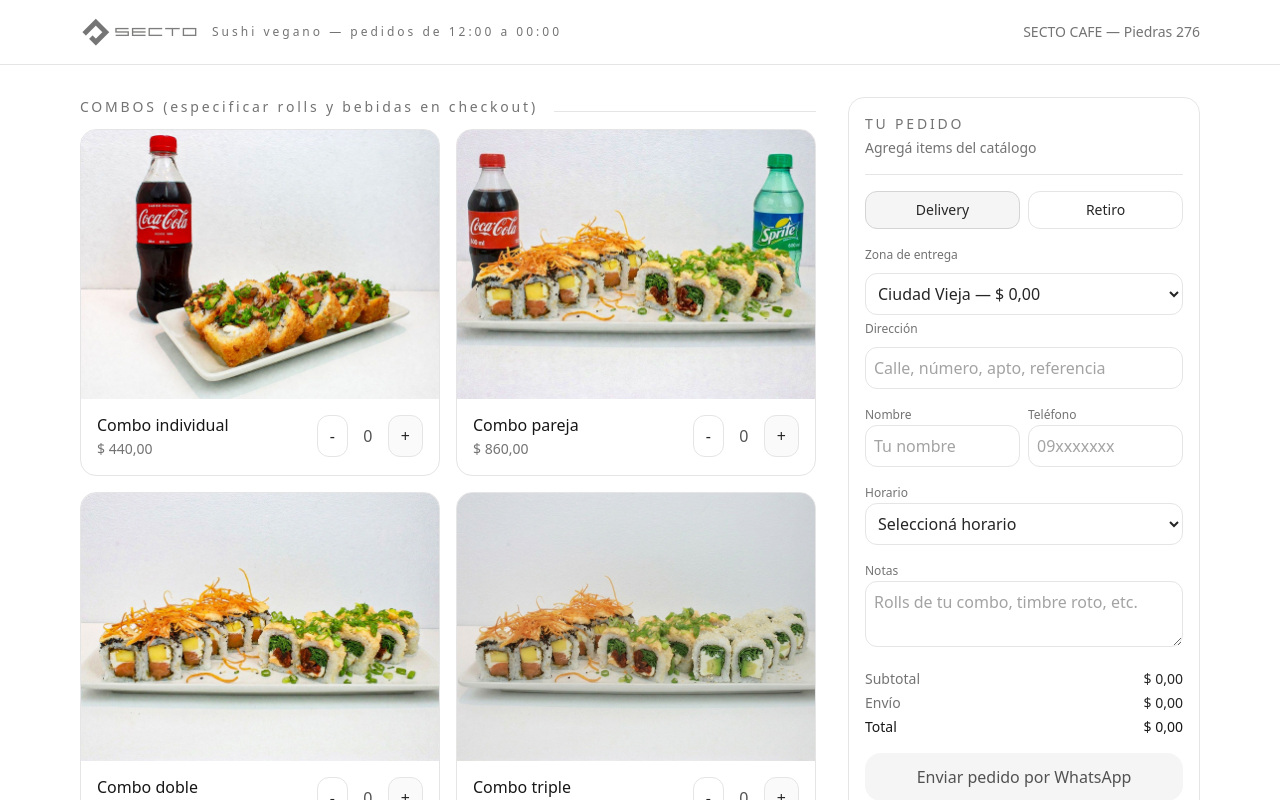
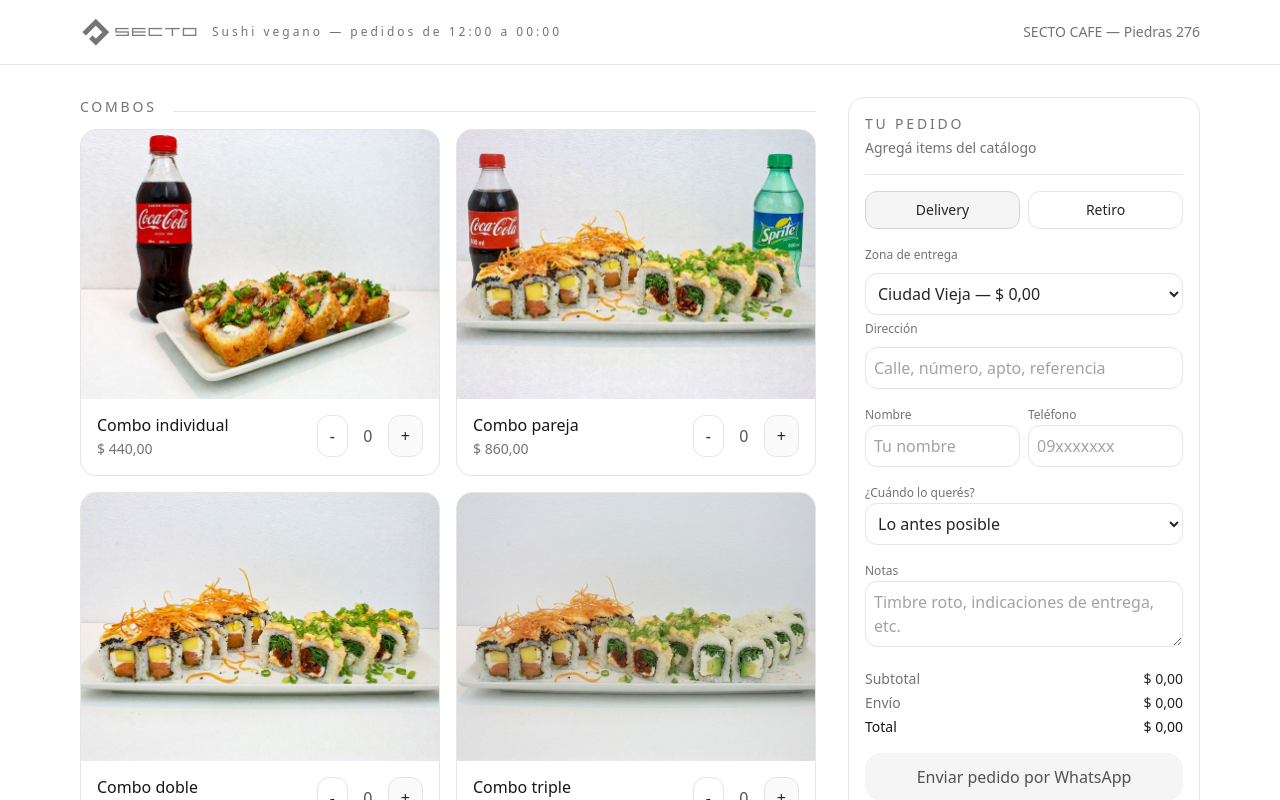
Before and after one commit to feiquiclothing/Secto, a React (Vite) app: page / in a window 1280 px wide. Shown: the top 800 px of the page. Built offline with nearby package versions, Linux system fonts and the light colour scheme.

Commit message:
Update SectoCafePedidos.jsx

```diff
--- a/src/SectoCafePedidos.jsx
+++ b/src/SectoCafePedidos.jsx
@@ -50,7 +50,7 @@ function isOpenBySchedule() {
 const MENU = [
    {
     id: "combos",
-    name: "COMBOS (especificar rolls y bebidas en checkout)",
+    name: "COMBOS",
     items: [
       { id: "c01", name: "Combo individual", price: 440, img: "/Photos/combo ind.jpeg"  },
       { id: "c02", name: "Combo pareja", price: 860, img: "/Photos/combo pareja.jpeg"  },
@@ -101,7 +101,7 @@ const MENU = [
       { id: "b03", name: "Coca Cola 600cc", price: 135, img: "/Photos/coca.png" },
       { id: "b02", name: "Coca Cola Zero 600cc", price: 135, img: "/Photos/coca zero.png" },
       { id: "b05", name: "Sprite 600cc", price: 135, img: "/Photos/sprite.png" },
-       { id: "b05", name: "Sprite Zero 600cc", price: 135, img: "/Photos/sprite zero.png" },
+       { id: "b06", name: "Sprite Zero 600cc", price: 135, img: "/Photos/sprite zero.png" },
     ],
   },
 ];
@@ -136,6 +136,46 @@ function buildHours(start = "12:00", end = "23:59", stepMin = 60) {
 }
 
 const HOURS = buildHours("12:00", "23:59", 60);
+
+const COMBO_CONFIG = {
+  c01: { rolls: 1, drinks: 1 },
+  c02: { rolls: 2, drinks: 2 },
+  c03: { rolls: 2, drinks: 0 },
+  c04: { rolls: 3, drinks: 0 },
+};
+
+const ROLL_OPTIONS =
+  MENU.find((cat) => cat.id === "rolls")?.items.map((item) => ({
+    id: item.id,
+    name: item.name.split(" - ")[0],
+  })) || [];
+
+const DRINK_OPTIONS =
+  MENU.find((cat) => cat.id === "bebidas")?.items.map((item) => ({
+    id: item.id,
+    name: item.name,
+  })) || [];
+
+function getCurrentMinutesInTZ() {
+  const parts = new Intl.DateTimeFormat("en-US", {
+    timeZone: TZ,
+    hour: "2-digit",
+    minute: "2-digit",
+    hour12: false,
+  }).formatToParts(new Date());
+
+  const hour = Number(parts.find((p) => p.type === "hour")?.value || 0);
+  const minute = Number(parts.find((p) => p.type === "minute")?.value || 0);
+  return hour * 60 + minute;
+}
+
+function futureHours() {
+  const nowMin = getCurrentMinutesInTZ();
+  return HOURS.filter((h) => {
+    const [H, M] = h.split(":").map(Number);
+    return H * 60 + M > nowMin;
+  });
+}
 
 const currency = (uy) =>
   new Intl.NumberFormat("es-UY", {
@@ -182,6 +222,7 @@ function buildWhatsAppText(order) {
     address,
     notes,
     time,
+    comboSelections = [],
     paid,
   } = order;
 
@@ -192,12 +233,19 @@ function buildWhatsAppText(order) {
       "• " + item.name + " x" + qty + " — " + currency(item.price * qty)
   );
 
+  const comboLines = comboSelections.flatMap((combo) => {
+    const details = [];
+    if (combo.rolls?.length) details.push("Rolls: " + combo.rolls.join(" / "));
+    if (combo.drinks?.length) details.push("Bebidas: " + combo.drinks.join(" / "));
+    return details.length ? ["  ↳ " + combo.comboName + " — " + details.join(" · ")] : [];
+  });
+
   const zona = ZONES.find((z) => z.id === zone)?.name || "";
 
   const info = [
     "Metodo: " + (method === "pickup" ? "Retiro en local" : "Delivery"),
     method === "delivery" ? "Zona: " + zona + " (" + currency(fee) + ")" : null,
-    "Horario: " + (time || "(no especificado)"),
+    "Horario: " + (time === "asap" ? "Lo antes posible" : time),
     "Nombre: " + name,
     "Tel: " + phone,
     method === "delivery" ? "Direccion: " + address : null,
@@ -210,6 +258,7 @@ function buildWhatsAppText(order) {
     "",
     "Items:",
     ...lines,
+    ...comboLines,
     "",
     "Subtotal: " + currency(subtotal),
     "Total: " + currency(total),
@@ -225,7 +274,8 @@ export default function SectoCafePedidos() {
   const [phone, setPhone] = useState("");
   const [address, setAddress] = useState("");
   const [notes, setNotes] = useState("");
-  const [time, setTime] = useState("");
+  const [time, setTime] = useState("asap");
+  const [comboSelections, setComboSelections] = useState({});
 
   const cartRef = useRef(null);
   const [cartHighlight, setCartHighlight] = useState(false);
@@ -233,6 +283,44 @@ export default function SectoCafePedidos() {
   const [sending, setSending] = useState(false);
 
   const items = useMemo(() => Object.values(cart), [cart]);
+
+
+  const comboInstances = useMemo(() => {
+    const result = [];
+    items.forEach(({ item, qty }) => {
+      const config = COMBO_CONFIG[item.id];
+      if (!config) return;
+      for (let i = 0; i < qty; i += 1) {
+        result.push({ item, index: i, key: `${item.id}-${i}`, config });
+      }
+    });
+    return result;
+  }, [items]);
+
+  const setComboChoice = (key, type, index, value) => {
+    setComboSelections((prev) => {
+      const current = prev[key] || { rolls: [], drinks: [] };
+      const nextValues = [...(current[type] || [])];
+      nextValues[index] = value;
+      return {
+        ...prev,
+        [key]: {
+          ...current,
+          [type]: nextValues,
+        },
+      };
+    });
+  };
+
+  const combosComplete = comboInstances.every(({ key, config }) => {
+    const selection = comboSelections[key] || {};
+    const rolls = selection.rolls || [];
+    const drinks = selection.drinks || [];
+    return (
+      rolls.slice(0, config.rolls).filter(Boolean).length === config.rolls &&
+      drinks.slice(0, config.drinks).filter(Boolean).length === config.drinks
+    );
+  });
 
   const subtotal = useMemo(
     () => items.reduce((s, { item, qty }) => s + item.price * qty, 0),
@@ -257,6 +345,7 @@ export default function SectoCafePedidos() {
     name &&
     phone &&
     time &&
+    combosComplete &&
     (method === "pickup" || address || zone === "cv");
 
   const canSendNow = canSend && isOpen && !sending;
@@ -277,6 +366,19 @@ export default function SectoCafePedidos() {
     address,
     notes,
     time,
+    comboSelections: comboInstances.map(({ item, key }) => {
+      const selection = comboSelections[key] || {};
+      return {
+        comboId: item.id,
+        comboName: item.name,
+        rolls: (selection.rolls || []).map(
+          (id) => ROLL_OPTIONS.find((r) => r.id === id)?.name || id
+        ),
+        drinks: (selection.drinks || []).map(
+          (id) => DRINK_OPTIONS.find((d) => d.id === id)?.name || id
+        ),
+      };
+    }),
     ...extra,
   });
 
@@ -299,7 +401,7 @@ export default function SectoCafePedidos() {
 
   const sendOrder = async (paid = false) => {
     if (!canSendNow) {
-      alert("Te falta completar datos (nombre, teléfono, horario y dirección/zona) o el local está cerrado.");
+      alert("Revisá los datos del pedido. Completá nombre, teléfono, dirección/zona y todas las opciones de los combos.");
       return;
     }
 
@@ -496,6 +598,68 @@ export default function SectoCafePedidos() {
               ))}
             </div>
 
+
+            {comboInstances.length > 0 && (
+              <div className="mt-4 space-y-4">
+                <div>
+                  <h3 className="text-xs tracking-[0.16em] text-neutral-500">
+                    ELEGÍ TU COMBO
+                  </h3>
+                  <p className="text-xs text-neutral-400 mt-1">
+                    Completá las opciones de cada combo antes de enviar.
+                  </p>
+                </div>
+
+                {comboInstances.map(({ item, index, key, config }) => {
+                  const selection = comboSelections[key] || { rolls: [], drinks: [] };
+
+                  return (
+                    <div key={key} className="rounded-xl border border-neutral-200 p-3 space-y-2">
+                      <div className="text-sm font-medium text-neutral-800">
+                        {item.name}{cart[item.id]?.qty > 1 ? ` #${index + 1}` : ""}
+                      </div>
+
+                      {Array.from({ length: config.rolls }).map((_, rollIndex) => (
+                        <select
+                          key={`roll-${rollIndex}`}
+                          value={selection.rolls?.[rollIndex] || ""}
+                          onChange={(e) =>
+                            setComboChoice(key, "rolls", rollIndex, e.target.value)
+                          }
+                          className="w-full bg-white border border-neutral-200 rounded-xl p-2 text-sm"
+                        >
+                          <option value="">Elegí roll {rollIndex + 1}</option>
+                          {ROLL_OPTIONS.map((roll) => (
+                            <option key={roll.id} value={roll.id}>
+                              {roll.name}
+                            </option>
+                          ))}
+                        </select>
+                      ))}
+
+                      {Array.from({ length: config.drinks }).map((_, drinkIndex) => (
+                        <select
+                          key={`drink-${drinkIndex}`}
+                          value={selection.drinks?.[drinkIndex] || ""}
+                          onChange={(e) =>
+                            setComboChoice(key, "drinks", drinkIndex, e.target.value)
+                          }
+                          className="w-full bg-white border border-neutral-200 rounded-xl p-2 text-sm"
+                        >
+                          <option value="">Elegí bebida {drinkIndex + 1}</option>
+                          {DRINK_OPTIONS.map((drink) => (
+                            <option key={drink.id} value={drink.id}>
+                              {drink.name}
+                            </option>
+                          ))}
+                        </select>
+                      ))}
+                    </div>
+                  );
+                })}
+              </div>
+            )}
+
             <hr className="my-4 border-neutral-200" />
 
             <div className="grid grid-cols-2 gap-2 text-sm mb-3">
@@ -576,22 +740,26 @@ export default function SectoCafePedidos() {
             </div>
 
             <div className="mt-3">
-              <label className="text-xs text-neutral-500">Horario</label>
+              <label className="text-xs text-neutral-500">¿Cuándo lo querés?</label>
 
               <select
                 value={time}
                 onChange={(e) => setTime(e.target.value)}
-                className="w-full bg-white border border-neutral-200 rounded-xl p-2"
+                disabled={!isOpen}
+                className="w-full bg-white border border-neutral-200 rounded-xl p-2 disabled:bg-neutral-100 disabled:text-neutral-500"
               >
-                <option value="">
-                  {isOpen ? "Seleccioná horario" : "Cerrado (no disponible)"}
-                </option>
-
-                {HOURS.map((h) => (
-                  <option key={h} value={h}>
-                    {h}
-                  </option>
-                ))}
+                {isOpen ? (
+                  <>
+                    <option value="asap">Lo antes posible</option>
+                    {futureHours().map((h) => (
+                      <option key={h} value={h}>
+                        {h}
+                      </option>
+                    ))}
+                  </>
+                ) : (
+                  <option value="">Pedidos cerrados</option>
+                )}
               </select>
             </div>
 
@@ -601,7 +769,7 @@ export default function SectoCafePedidos() {
               <textarea
                 value={notes}
                 onChange={(e) => setNotes(e.target.value)}
-                placeholder="Rolls de tu combo, timbre roto, etc."
+                placeholder="Timbre roto, indicaciones de entrega, etc."
                 className="w-full bg-white border border-neutral-200 rounded-xl p-2 placeholder-neutral-400"
                 rows={2}
               />
@@ -640,7 +808,7 @@ export default function SectoCafePedidos() {
               </button>
 
               <button
-                onClick={() => dispatch({ type: "clear" })}
+                onClick={() => { dispatch({ type: "clear" }); setComboSelections({}); }}
                 className="w-full rounded-2xl py-2 text-sm border border-neutral-200"
               >
                 Vaciar carrito
@@ -739,7 +907,7 @@ export default function SectoCafePedidos() {
             </div>
 
             <p className="text-[11px] text-neutral-500">
-              Vas a completar nombre, teléfono, horario y dirección antes de enviarlo.
+              Vas a completar nombre, teléfono y dirección antes de enviarlo.
             </p>
           </div>
         </div>
```
